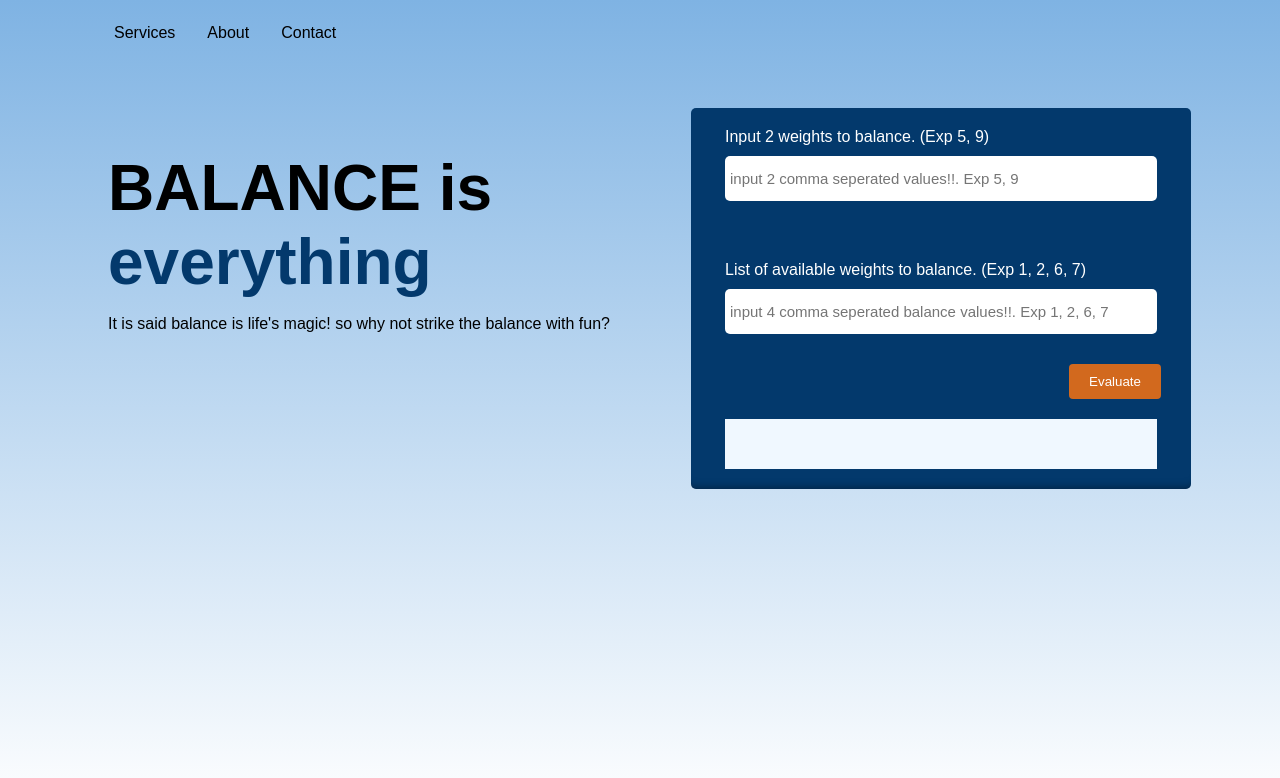
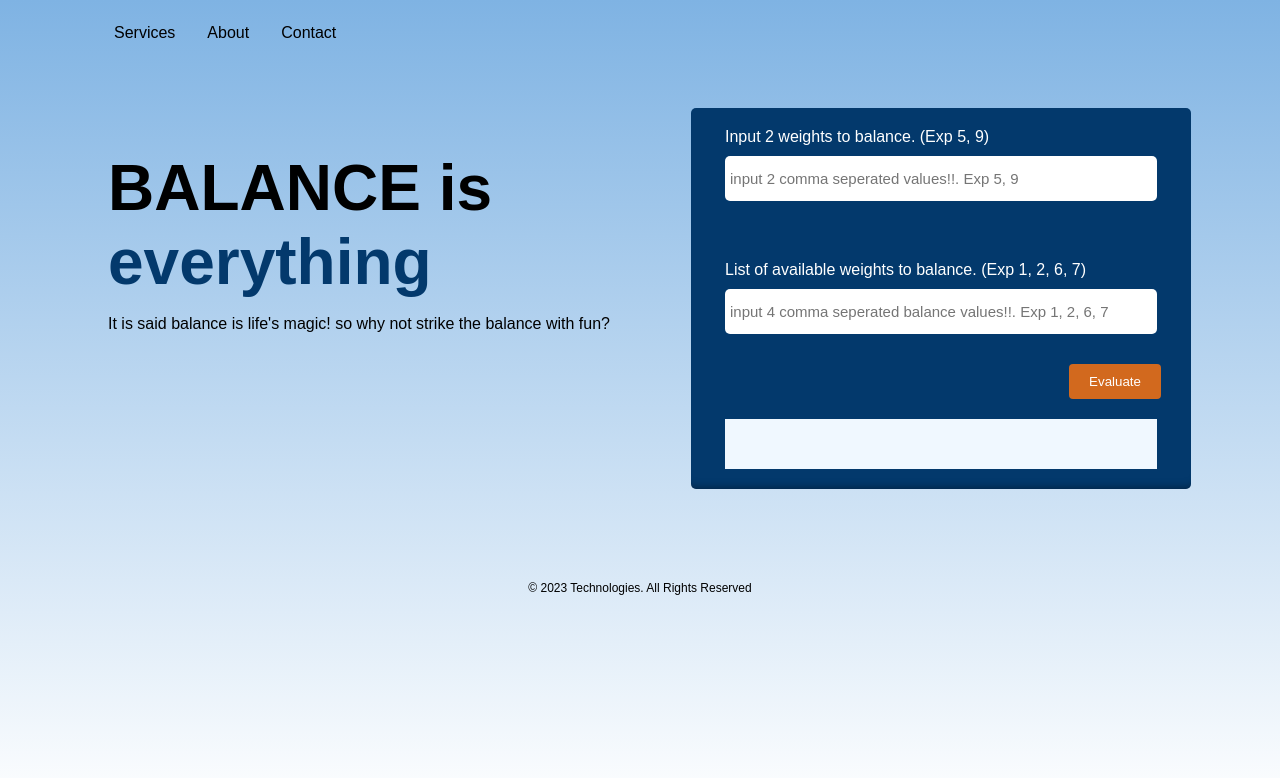
Before and after one commit to boanong/scale-balancing, a plain HTML site: page index.html in a window 1280 px wide. Drawn offline with Linux system fonts and the light colour scheme.

Commit message:
Add footer

```diff
--- a/index.html
+++ b/index.html
@@ -46,6 +46,7 @@
     <script src="assets/scripts/script.js"></script>
   </div>
   <div class="footer">
+  <p class="logo">&copy; 2023 Technologies. All Rights Reserved</p>
 </div>
 </body>
 </html>
```
